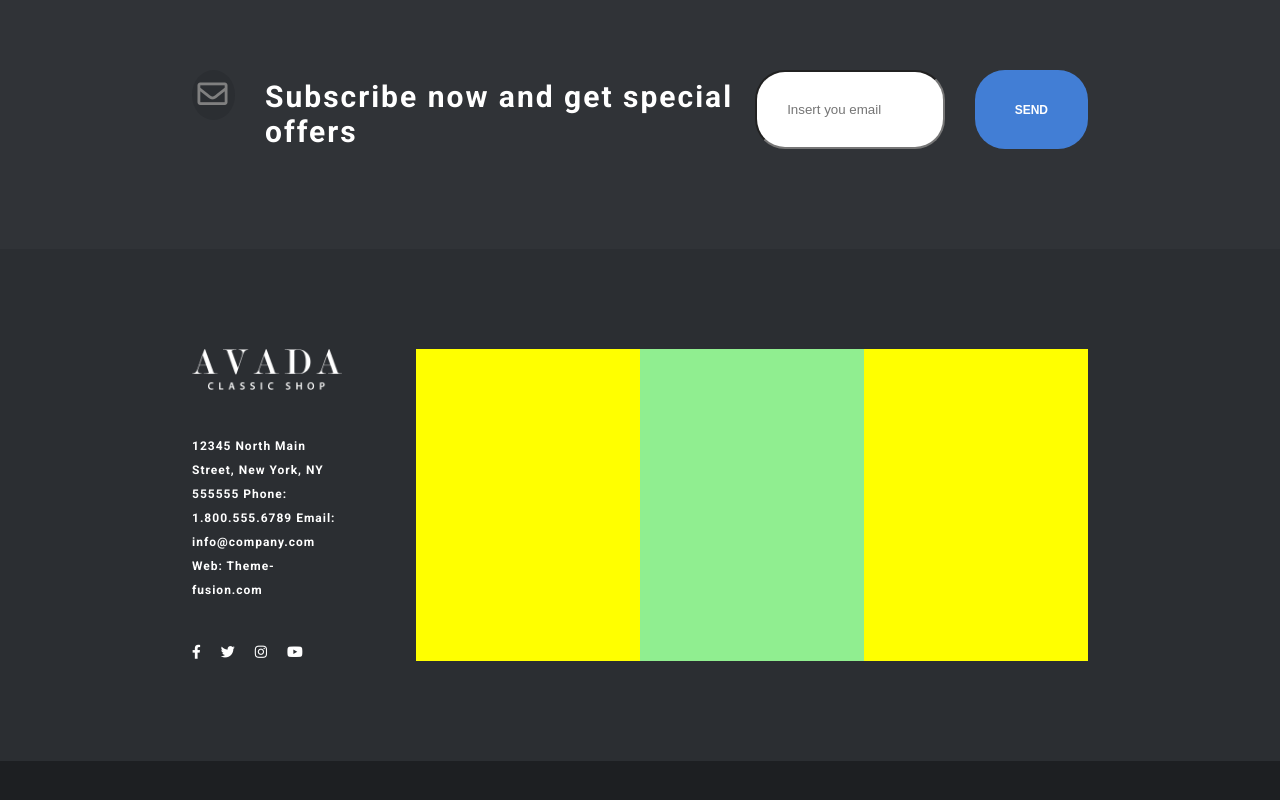
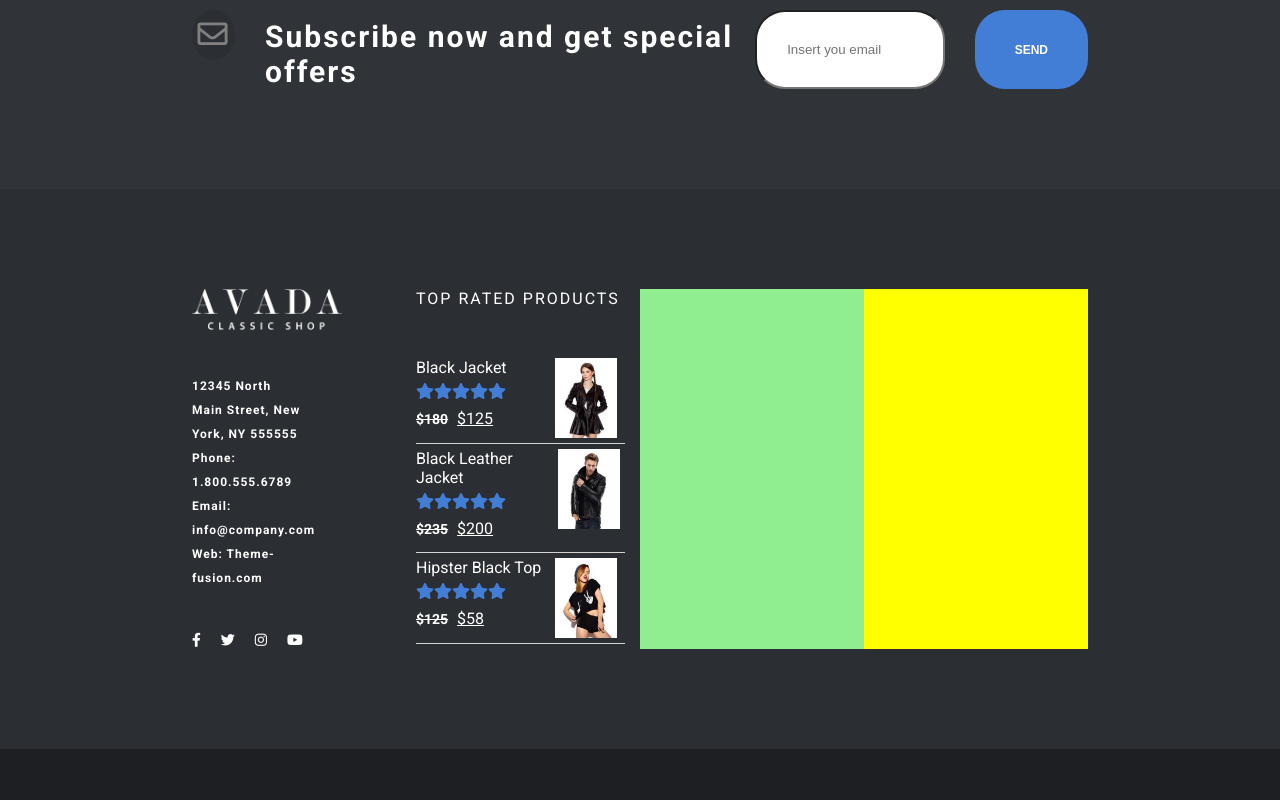
Before and after one commit to francescapetra/proj-html-vuejs, a website: page index.html in a window 1280 px wide. Shown: the part 6397-7197 px from the top of the page. Drawn offline with nearby package versions, Linux system fonts and the light colour scheme.

Commit message:
v-for rated in footer

```diff
--- a/index.html
+++ b/index.html
@@ -357,7 +357,7 @@
             <div class="container_small">
 
               <div class="card  flex">
-                <h6 class="left">featured</h6>
+                <h6 class="left table_rate">featured</h6>
                 <div class="card_products flexspace">
                   <div class="left">
                     <a class="link_rate" href="#">Black Jacket</a>
@@ -405,7 +405,7 @@
             <div class="container_small">
 
               <div class="card flex">
-                <h6 class="left">on sale</h6>
+                <h6 class="left table_rate">on sale</h6>
                 <div class="card_products flexspace">
                   <div class="left">
                     <a class="link_rate" href="#">Black Leather</a>
@@ -453,7 +453,7 @@
             <div class="container_small">
 
               <div class="card container_xsmall flex">
-                <h6 class="left">top rated</h6>
+                <h6 class="left table_rate">top rated</h6>
                 <div class="card_products flexspace">
                   <div class="left">
                     <a class="link_rate" href="#">Leather Gloves</a>
@@ -611,7 +611,7 @@
         </div>
       </section>
       <section class="main_footer">
-        <div class="container_small  flexspace">
+        <div  class="container_small  flexspace">
 
           <div class="contacts ">
             <div class="logo_footer">
@@ -631,11 +631,29 @@
               </ul>
             </div>
           </div>
-          <div class="contacts yellow"></div>
-          <div class="contacts green"></div>
-          <div class="contacts yellow"></div>
+
+          <div class="contacts rated ">
+            <h6 class="left rated_title_footer">{{ratedTitle}}</h6>
+            <div v-for="element in ratedFooter" class="card_footer flex">
+              <div class="card_products flexspace">
+                <div class="left">
+                  <a class="rate_footer" href="#">{{element.dressName}}</a>
+                  <div class="star_rate">
+                    <i v-for="n in 5" :class=" element.family + element.prefix + element.iconStar"></i>
+                  </div>
+                  <p class="linetr price_rate"> {{element.firstPrice}}</p>
+                  <p class="underline">{{element.newPrice}}</p>
+                </div>
+                <div class="img_rated">
+                  <img :src="element.img" alt="">
+                </div>
+              </div>
+            </div>
 
         </div>
+        <div class="contacts green"></div>
+        <div class="contacts yellow"></div>
+
       </section>
       <section class="sub_footer"></section>
       </footer>
--- a/js/script.js
+++ b/js/script.js
@@ -66,6 +66,36 @@ var app = new Vue(
           prefix: 'fa-',
         },
       ],
+      ratedTitle: "top rated products",
+      ratedFooter:[
+        {
+          dressName: "Black Jacket",
+          iconStar: 'star',
+          family: 'fas ',
+          prefix: 'fa-',
+          firstPrice: "$180",
+          newPrice:"$125",
+          img: "img/black_leather_jacket-120x156.jpg"
+        },
+        {
+          dressName: "Black Leather Jacket",
+          iconStar: 'star',
+          family: 'fas ',
+          prefix: 'fa-',
+          firstPrice: "$235",
+          newPrice:"$200",
+          img: "img/black_elegant_leather_jacket-120x156.jpg"
+        },
+        {
+          dressName: "Hipster Black Top",
+          iconStar: 'star',
+          family: 'fas ',
+          prefix: 'fa-',
+          firstPrice: "$125",
+          newPrice:"$58",
+          img: "img/hipster_black_top-120x156.jpg"
+        },
+      ]
 
       }
     },
--- a/src/partials/_footer.scss
+++ b/src/partials/_footer.scss
@@ -45,7 +45,7 @@ section.subscribe{
   padding: 40px 0;
 }
 p.address{
-  max-width: 65%;
+  max-width: 50%;
   font-size: $font_12;
   font-weight: bold;
   color: $whi;
@@ -55,3 +55,10 @@ p.address{
 .social_footer{
   color: $whi;
 }
+.card_footer{
+  padding: 5px 0;
+  color:$whi;
+}
+a.rate_footer{
+  color: $whi;
+}
--- a/src/partials/_main.scss
+++ b/src/partials/_main.scss
@@ -251,21 +251,27 @@ text-align: left;
 .rated_break{
   width: 70%;
 }
-.card{
-  padding: 30px 0;
+.card,
+.card_footer{
   display: block;
   border-bottom: 1px solid lightgray;
   margin-right: 15px;
-  a.link_rate{
+  a.link_rate,
+  a.rate_footer{
     text-decoration: none;
-    color: $shark;
     vertical-align: top;
     padding-bottom: 5px;
     display: inline-block;
   }
+  a.link_rate{
+    color: $shark;
+  }
   a:hover{
     color: $blue_sky;
   }
+}
+.card{
+  padding: 30px 0;
 }
 .img_rated{
   vertical-align: top;
--- a/src/partials/_typo.scss
+++ b/src/partials/_typo.scss
@@ -83,8 +83,14 @@ h6{
   text-transform: uppercase;
   font-size: $font_16;
   font-weight: 400;
-  padding: 30px 0 30px 0;
   letter-spacing: 2px;
+}
+h6.table_rate{
+  padding: 30px 0;
+}
+h6.rated_title_footer{
+  color: $whi;
+  padding-bottom: 45px;
 }
 .price_rate{
  font-weight: bold;
```
Also changed, not shown: dist/app.css.
